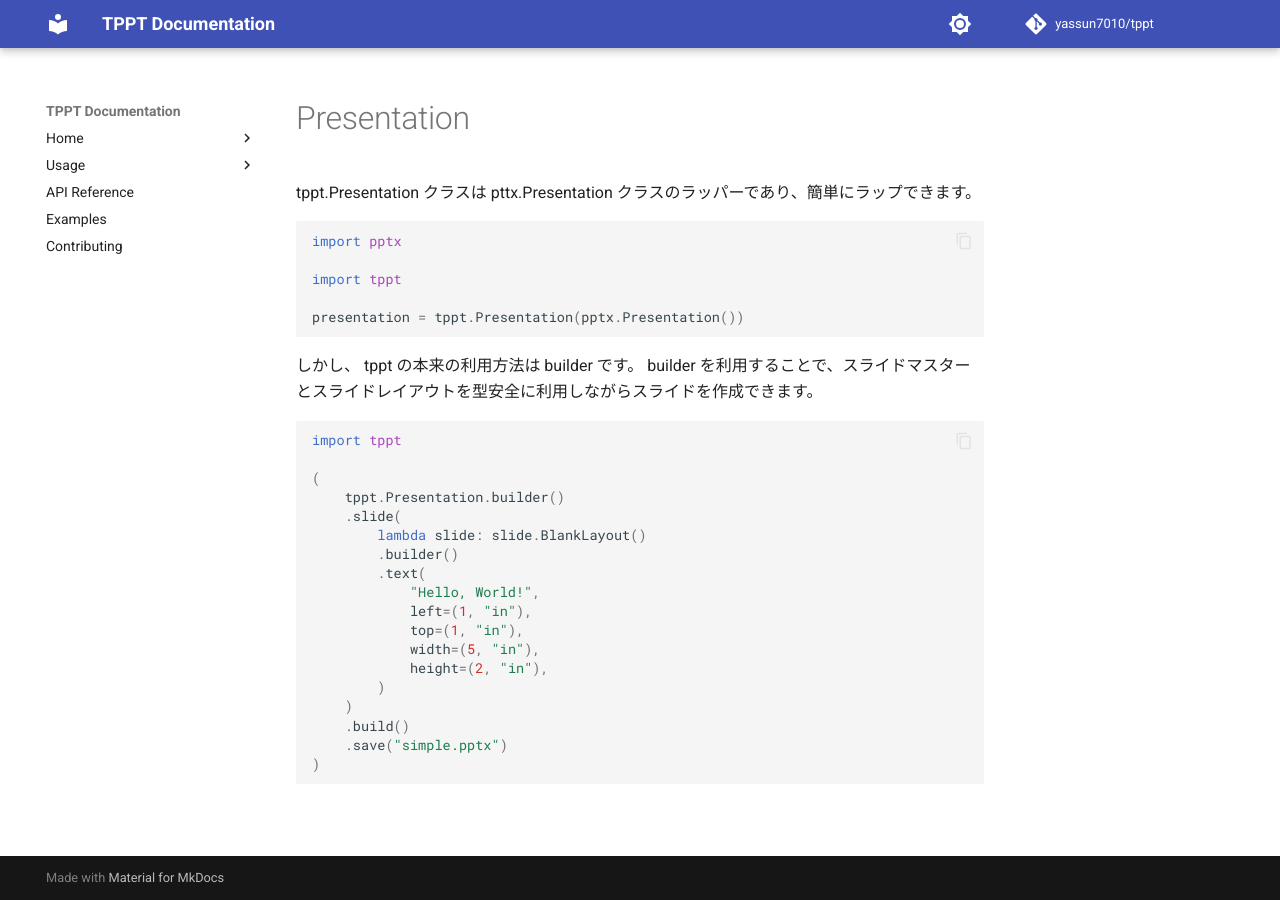
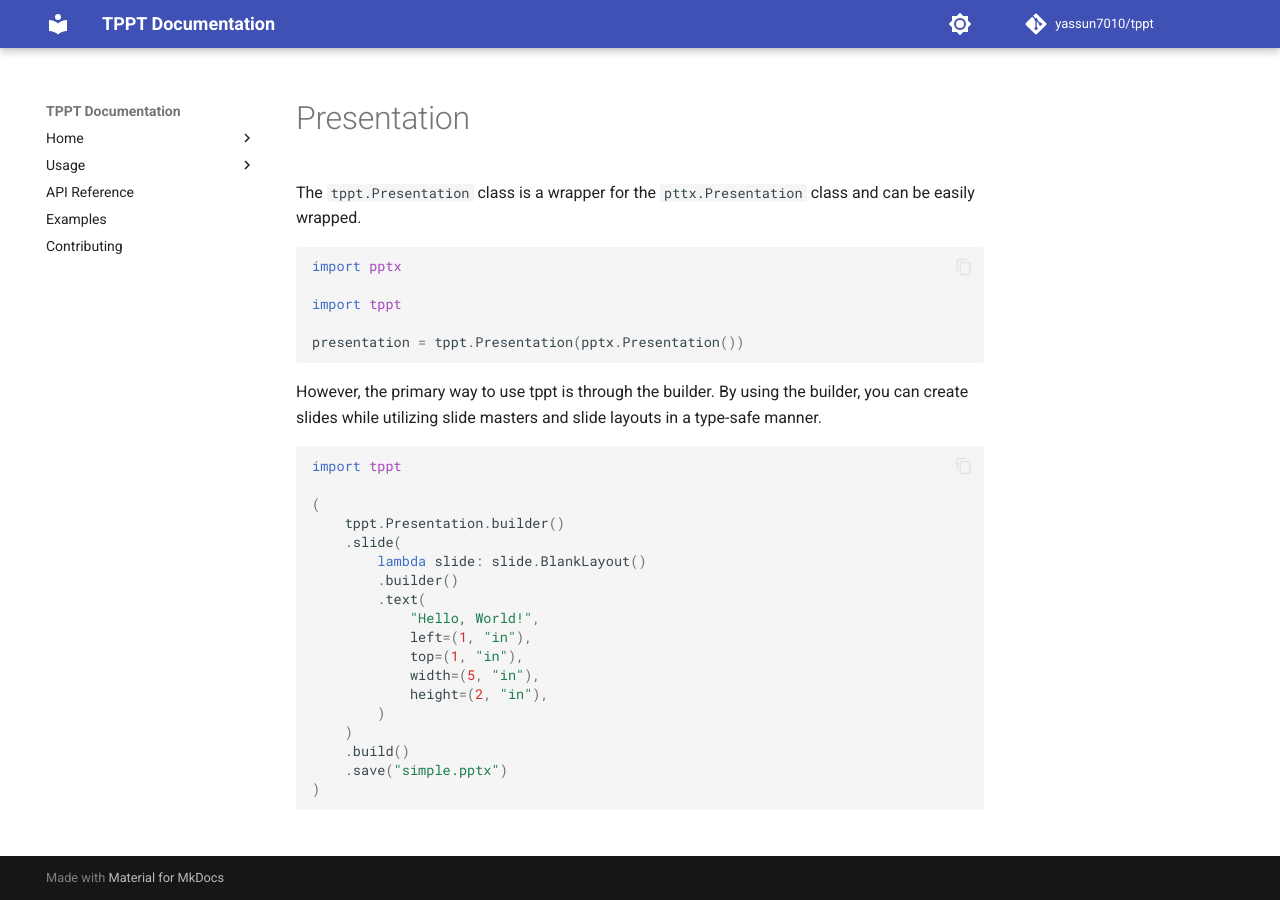
Before and after one commit to ya7010/tppt, an MkDocs documentation site: the page built from docs/docs/usage/presentation.md, in a window 1280 px wide. Built offline with MkDocs 1.6.1 and Material for MkDocs 9.7.7, drawn with Linux system fonts in a browser that asks for light colours; comment, search, counter and statistics services are not loaded.

Commit message:
docs: improve clarity of presentation.md by refining language and structure

````diff
--- a/docs/docs/usage/presentation.md
+++ b/docs/docs/usage/presentation.md
@@ -1,11 +1,11 @@
-tppt.Presentation クラスは pttx.Presentation クラスのラッパーであり、簡単にラップできます。
+The `tppt.Presentation` class is a wrapper for the `pttx.Presentation` class and can be easily wrapped.
 
 ```python
 --8<-- "codes/wrap_presentation.py"
 ```
 
-しかし、 tppt の本来の利用方法は builder です。
-builder を利用することで、スライドマスターとスライドレイアウトを型安全に利用しながらスライドを作成できます。
+However, the primary way to use tppt is through the builder.
+By using the builder, you can create slides while utilizing slide masters and slide layouts in a type-safe manner.
 
 ```python
 --8<-- "codes/quick_start.py"
````
